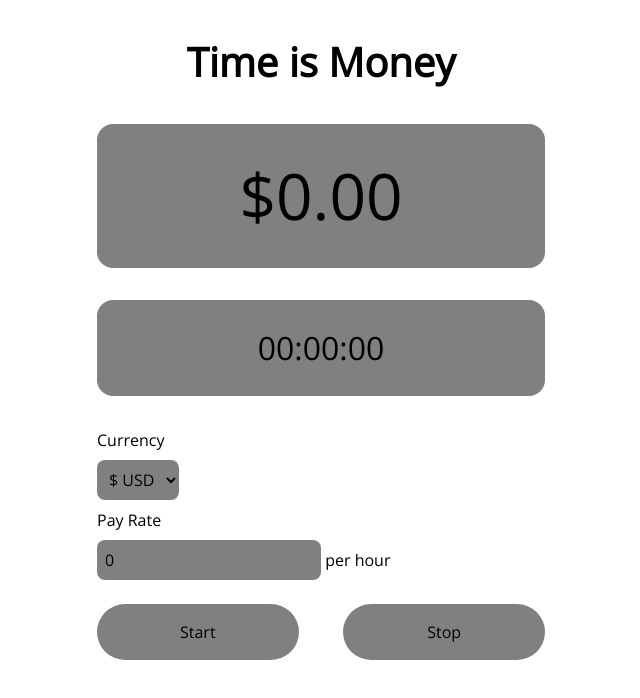
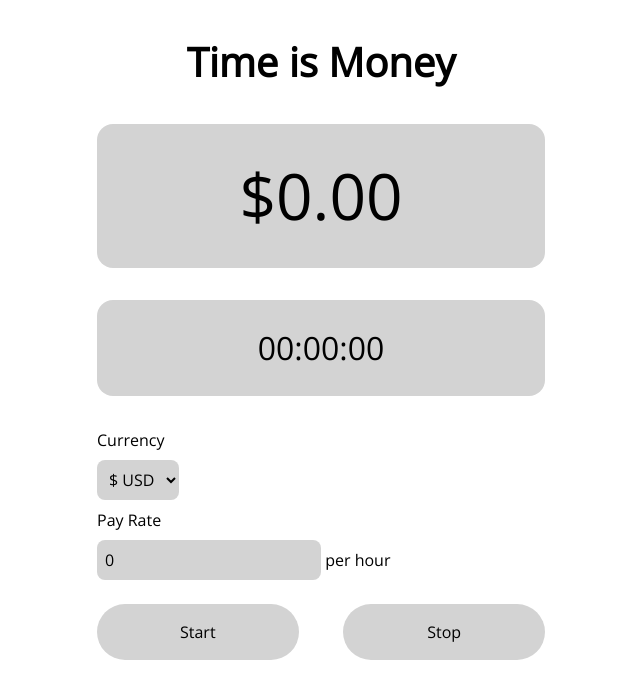
Before and after one commit to delacruzralph/Time-Is-Money-App, a plain HTML site: page index.html in a window 1280 px wide. Shown: the whole page, without its empty margins (319-959 px from the left). Drawn offline with nearby package versions, Linux system fonts and the light colour scheme.

Commit message:
change color to lightgray

```diff
--- a/styles.css
+++ b/styles.css
@@ -77,7 +77,7 @@ p {
 }
 
 #pay-earned, #time-worked  {
-  background-color: gray;
+  background-color: lightgray;
   padding: 1.5rem;
   font-size: 4rem;
   margin: 2rem auto;
@@ -100,7 +100,7 @@ label[for="per"] {
 
 select, input {
   border: none;
-  background-color: gray;
+  background-color: lightgray;
   border-radius: 0.5rem;
   padding: 0.5rem;
 }
@@ -120,7 +120,7 @@ select, input {
 }
 
 button {
-  background-color: gray;
+  background-color: lightgray;
   border: none;
   border-radius: 5rem;
   padding-block: 1rem;
```
